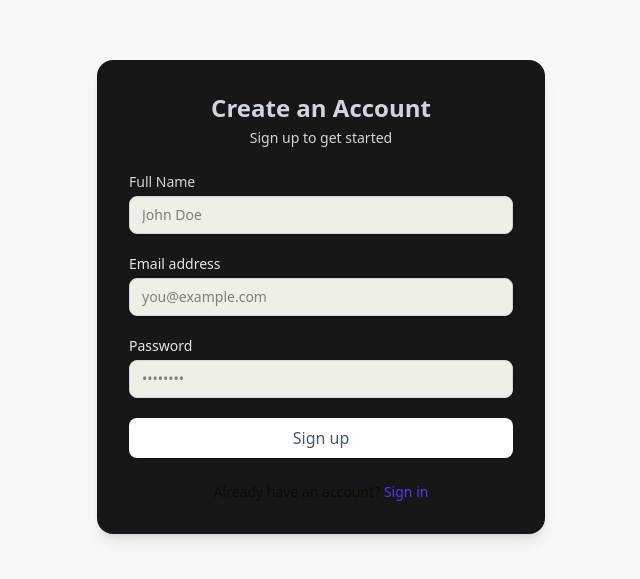
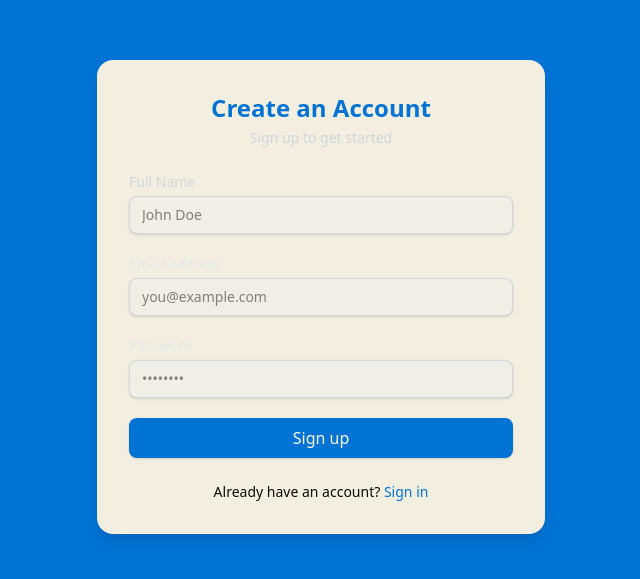
Before and after one commit to Gokuldev23/Next-Trade, a Next.js app: page /auth/register in a window 1280 px wide. Shown: the part 103-682 px from the top of the page, without its empty margins (319-959 px from the left). Built offline with nearby package versions, Linux system fonts and the light colour scheme.

Commit message:
Refactor : Ui brand colors updated and file path changed to lib folder outside app dir

```diff
--- a/app/_lib/db/db.ts
+++ /dev/null
@@ -1,5 +0,0 @@
-import  { Pool } from "pg"
-
-export const db = new Pool({
-  connectionString: process.env.DB_CONNECT_STRING,
-});
--- a/app/_lib/db/session.ts
+++ /dev/null
@@ -1,31 +0,0 @@
-"use server";
-
-import { db } from "./db";
-
-export async function verifySession(token: string) {
-  if (!token) return null;
-
-  // Example query - adjust table/column names for your schema
-  // We check that the session exists and is not expired
-  const result = await db.query(
-    `
-    SELECT user_id, expires_at
-    FROM sessions
-    WHERE token = $1
-    LIMIT 1
-    `,
-    [token]
-  );
-  const session = result.rows[0];
-
-  // No session found
-  if (!session) return null;
-
-  // Expired session
-  if (new Date(session.expires_at) < new Date()) {
-    return null;
-  }
-
-  // Return user_id so API knows who’s logged in
-  return session.user_id;
-}
--- a/app/api/auth/route.ts
+++ b/app/api/auth/route.ts
@@ -1,9 +1,8 @@
 import { cookies } from "next/headers";
 import { NextRequest, NextResponse } from "next/server";
-import { verifySession } from "@/app/_lib/db/session";
+import { verifySession } from "@/lib/db/session";
 
 export async function GET(request:NextRequest) {
-    console.log({request})
   const cookieStore = await cookies();
   const sessionToken = cookieStore.get("session_token");
 
--- a/app/auth/layout.tsx
+++ b/app/auth/layout.tsx
@@ -6,6 +6,6 @@ export default function AuthLayout({
     children: React.ReactNode;
 }>) {
     return (
-        <div className='place-content-center'>{children}</div>
+        <div className='place-content-center bg-primary'>{children}</div>
     )
 }
--- a/app/auth/login/page.tsx
+++ b/app/auth/login/page.tsx
@@ -3,16 +3,13 @@ import Link from "next/link";
 export default function LoginPage() {
     return (
         <main className="flex min-h-screen items-center justify-center px-4">
-            <section className="w-full max-w-md rounded-2xl bg-neutral-900  shadow-lg p-8">
-                {/* Header */}
+            <section className="w-full max-w-md rounded-2xl bg-secondary  shadow-lg p-8">
                 <header className="mb-6 text-center">
-                    <h1 className="text-2xl font-bold text-gray-300">Welcome Back</h1>
+                    <h1 className="text-2xl font-bold text-primary">Welcome Back</h1>
                     <p className="mt-1 text-sm text-gray-300">
                         Please sign in to your account
                     </p>
                 </header>
-
-                {/* Login Form */}
                 <form action="/api/auth/login" method="POST" className="space-y-5">
                     {/* Email */}
                     <div>
@@ -27,7 +24,7 @@ export default function LoginPage() {
                             name="email"
                             id="email"
                             required
-                            className="block w-full rounded-lg border border-gray-300 px-3 py-2 text-3ray-900 shadow-sm focus:border-indigo-500 focus:ring-indigo-500 sm:text-sm"
+                            className="block w-full  rounded-lg border border-gray-300 px-3 py-2 text-3ray-900 shadow-sm focus:border-indigo-500 focus:ring-indigo-500 sm:text-sm"
                             placeholder="you@example.com"
                         />
                     </div>
@@ -36,7 +33,7 @@ export default function LoginPage() {
                     <div>
                         <label
                             htmlFor="password"
-                            className="block text-sm font-medium text-gray-700 mb-1"
+                            className="block text-sm font-medium  mb-1"
                         >
                             Password
                         </label>
@@ -45,7 +42,7 @@ export default function LoginPage() {
                             name="password"
                             id="password"
                             required
-                            className="block w-full rounded-lg border border-gray-300 px-3 py-2 text-gray-900 shadow-sm focus:border-indigo-500 focus:ring-indigo-500 sm:text-sm"
+                            className="block w-full rounded-lg border border-gray-300 px-3 py-2  shadow-sm focus:border-indigo-500 focus:ring-indigo-500 sm:text-sm"
                             placeholder="••••••••"
                         />
                     </div>
@@ -53,7 +50,7 @@ export default function LoginPage() {
                     {/* Submit */}
                     <button
                         type="submit"
-                        className="w-full rounded-lg bg-white text-slate-600 px-4 py-2  font-medium shadow-sm hover:bg-indigo-700 focus:outline-none focus:ring-2 focus:ring-indigo-500 focus:ring-offset-1 transition"
+                        className="w-full rounded-lg px-4 py-2  font-medium shadow-sm focus:outline-none focus:ring-2 focus:ring-indigo-500 focus:ring-offset-1 transition"
                     >
                         Sign in
                     </button>
@@ -61,10 +58,10 @@ export default function LoginPage() {
 
                 {/* Footer Links */}
                 <footer className="mt-6 flex justify-between text-sm">
-                    <Link href="/forgot-password" className="text-white hover:underline">
+                    <Link href="/forgot-password" className="text-primary hover:underline">
                         Forgot password?
                     </Link>
-                    <Link href="/auth/register" className="text-white hover:underline">
+                    <Link href="/auth/register" className="text-primary hover:underline">
                         Create account
                     </Link>
                 </footer>
--- a/app/auth/register/page.tsx
+++ b/app/auth/register/page.tsx
@@ -1,18 +1,38 @@
 import Link from "next/link";
+import Form from "next/form"
+import { redirect, RedirectType } from "next/navigation";
 
 export default function RegisterPage() {
+
+    const handleSubmit = async() => {
+        "use server"
+        let {status} = await fetch("http://localhost:3000/api/auth/register", {
+            method: "POST",
+            headers: { "Content-Type": "application/json" },
+            body: JSON.stringify({
+                name: "Gokul Venkat",
+                email: "gokularise@gmail.com",
+                password: "12121212"
+            })
+        })
+        if(status===201){
+            redirect("/",RedirectType.replace)
+        }
+    }
+
+
     return (
         <main className="flex min-h-screen items-center justify-center  px-4">
-            <section className="w-full max-w-md rounded-2xl bg-neutral-900 shadow-lg p-8">
+            <section className="w-full max-w-md rounded-2xl bg-secondary shadow-lg p-8">
                 {/* Header */}
                 <header className="mb-6 text-center">
-                    <h1 className="text-2xl font-bold text-gray-300">Create an Account</h1>
+                    <h1 className="text-2xl font-bold text-primary">Create an Account</h1>
                     <p className="mt-1 text-sm text-gray-300">
                         Sign up to get started
                     </p>
                 </header>
 
-                <form action="/api/auth/register" method="POST" className="space-y-5">
+                <Form action={handleSubmit  } formMethod="POST" className="space-y-5">
                     <div>
                         <label
                             htmlFor="name"
@@ -25,7 +45,7 @@ export default function RegisterPage() {
                             name="name"
                             id="name"
                             required
-                            className="block w-full rounded-lg border border-gray-300 px-3 py-2 text-gray-900 shadow-sm focus:border-indigo-500 focus:ring-indigo-500 sm:text-sm"
+                            className="block w-full text-input rounded-lg border border-gray-300 px-3 py-2 shadow-sm focus:border-indigo-500 focus:ring-indigo-500 sm:text-sm"
                             placeholder="John Doe"
                         />
                     </div>
@@ -42,7 +62,7 @@ export default function RegisterPage() {
                             name="email"
                             id="email"
                             required
-                            className="block w-full rounded-lg border border-gray-300 px-3 py-2 text-gray-200 shadow-sm focus:border-indigo-500 focus:ring-indigo-500 sm:text-sm"
+                            className="block w-full rounded-lg border text-input border-gray-300 px-3 py-2  shadow-sm focus:border-indigo-500 focus:ring-indigo-500 sm:text-sm"
                             placeholder="you@example.com"
                         />
                     </div>
@@ -67,16 +87,16 @@ export default function RegisterPage() {
 
                     <button
                         type="submit"
-                        className="w-full rounded-lg bg-white px-4 py-2 text-slate-600 font-medium shadow-sm hover:bg-indigo-700 focus:outline-none focus:ring-2 focus:ring-indigo-500 focus:ring-offset-1 transition"
+                        className="w-full rounded-lg  px-4 py-2 font-medium shadow-sm focus:outline-none focus:ring-2 focus:ring-indigo-500 focus:ring-offset-1 transition"
                     >
                         Sign up
                     </button>
-                </form>
+                </Form>
 
                 {/* Footer Links */}
                 <footer className="mt-6 text-center text-sm">
                     Already have an account?{" "}
-                    <Link href="/auth/login" className="text-indigo-600 hover:underline">
+                    <Link href="/auth/login" className="text-primary hover:underline">
                         Sign in
                     </Link>
                 </footer>
```
Also changed, not shown: 1 other file (tests, documents, lock files or other folders).
